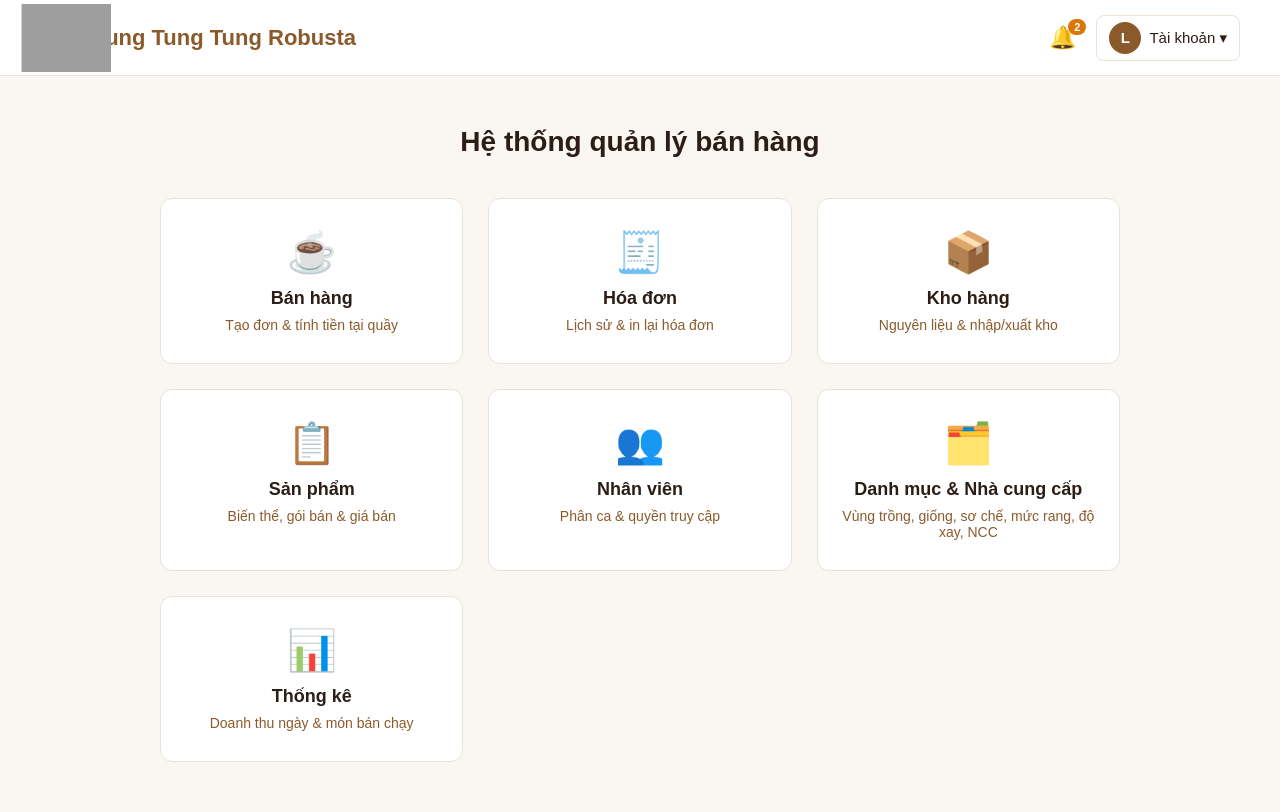
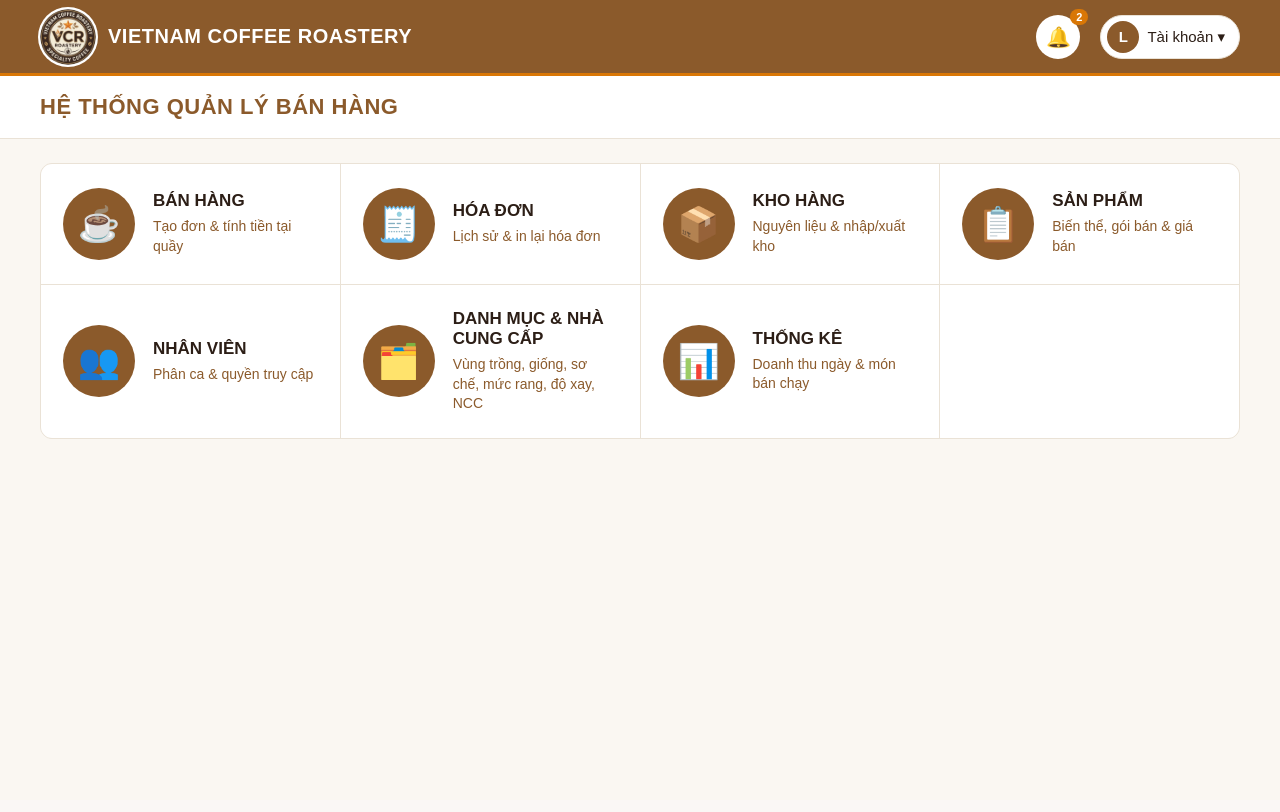
Before and after one commit to Nyxron404/NHOM4_JAV102, a Java web app: page /index.html in a window 1280 px wide. After the commit the page ends 439 px from the top, so only its background shows below. Run offline with Tomcat 11, a stand-in JSP engine, Linux system fonts and the light colour scheme; grey boxes are pictures that could not be loaded.

Commit message:
sửa lại giao diện, đổi tên và logo, sửa 1 chút xíu cache

```diff
--- a/nhom4_website_ca_phe/src/main/webapp/assets/css/index.css
+++ b/nhom4_website_ca_phe/src/main/webapp/assets/css/index.css
@@ -1,59 +1,105 @@
-/* ===== NỘI DUNG CHÍNH ===== */
-.main {
-  max-width: 1000px;
-  margin: 50px auto;
-  padding: 0 20px;
+/* ===== THANH TIÊU ĐỀ (dải ngang dưới header) ===== */
+.title-bar {
+  background-color: #ffffff;
+  border-bottom: 1px solid #eae2d6;
+  padding: 18px 40px;
 }
 
-.title {
-  text-align: center;
-  margin-bottom: 40px;
-}
-
-.title h1 {
-  font-size: 28px;
-  margin-bottom: 8px;
-}
-
-.title p {
+.title-bar h1 {
+  font-size: 22px;
+  font-weight: bold;
+  text-transform: uppercase;
+  letter-spacing: 0.5px;
   color: #8b5a2b;
 }
 
-/* Lưới 3 cột */
+/* ===== NỘI DUNG CHÍNH ===== */
+.main {
+  padding: 24px 40px 40px;
+}
+
+/* Lưới ô liền nhau, ngăn bằng đường kẻ mảnh */
 .menu-grid {
   display: grid;
-  grid-template-columns: repeat(3, 1fr);
-  gap: 25px;
+  grid-template-columns: repeat(4, 1fr);
+  gap: 1px;
+  background-color: #eae2d6;      /* màu đường kẻ giữa các ô */
+  border: 1px solid #eae2d6;
+  border-radius: 12px;
+  overflow: hidden;
+}
+
+/* Ô trống cuối lưới (7 ô trên lưới 4 cột) */
+.menu-grid::after {
+  content: "";
+  background-color: #ffffff;
 }
 
 .card {
-  display: block;
+  display: flex;
+  align-items: center;
+  gap: 18px;
   background-color: #ffffff;
-  border: 1px solid #eae2d6;
-  border-radius: 12px;
-  padding: 30px 20px;
-  text-align: center;
+  padding: 24px 22px;
+  min-height: 120px;
   transition: 0.2s;
 }
 
 .card:hover {
-  border-color: #d97706;
-  transform: translateY(-4px);
-  box-shadow: 0 6px 16px rgba(217, 119, 6, 0.15);
+  background-color: #fffaf3;
+  box-shadow: inset 0 -3px 0 #d97706;
 }
 
+/* Icon nằm trong vòng tròn nâu */
 .card-icon {
-  font-size: 40px;
-  margin-bottom: 12px;
+  flex-shrink: 0;
+  width: 72px;
+  height: 72px;
+  border-radius: 50%;
+  background-color: #8b5a2b;
+  font-size: 34px;
+  display: flex;
+  align-items: center;
+  justify-content: center;
+  transition: 0.2s;
+}
+
+.card:hover .card-icon {
+  background-color: #d97706;
 }
 
 .card-title {
-  font-size: 18px;
+  font-size: 17px;
   font-weight: bold;
-  margin-bottom: 8px;
+  text-transform: uppercase;
+  margin-bottom: 6px;
 }
 
 .card-desc {
   font-size: 14px;
   color: #8b5a2b;
+  line-height: 1.4;
 }
+
+/* ===== MÀN HÌNH NHỎ ===== */
+@media (max-width: 1100px) {
+  .menu-grid {
+    grid-template-columns: repeat(2, 1fr);
+  }
+}
+
+@media (max-width: 640px) {
+  .title-bar,
+  .main {
+    padding-left: 16px;
+    padding-right: 16px;
+  }
+
+  .menu-grid {
+    grid-template-columns: 1fr;
+  }
+
+  .menu-grid::after {
+    display: none;
+  }
+}
--- a/nhom4_website_ca_phe/src/main/webapp/assets/css/shared.css
+++ b/nhom4_website_ca_phe/src/main/webapp/assets/css/shared.css
@@ -15,10 +15,10 @@ a {
   color: inherit;
 }
 
-/* ===== HEADER ===== */
+/* ===== HEADER (thanh ngang màu nâu) ===== */
 .header {
-  background-color: #ffffff;
-  border-bottom: 1px solid #eae2d6;
+  background-color: #8b5a2b;
+  border-bottom: 3px solid #d97706;
   padding: 0 40px;          /* Bỏ padding trên/dưới để header gọn lại */
   height: 76px;             /* Cố định chiều cao header để không bao giờ bị phình */
   display: flex;
@@ -28,13 +28,15 @@ a {
 }
 
 .logo {
-  font-size: 22px;
+  font-size: 20px;
   font-weight: bold;
-  color: #8b5a2b;
+  letter-spacing: 0.5px;
+  color: #ffffff;
+  gap: 12px;
   display: flex;
   align-items: center; /* Căn giữa logo và tên thương hiệu */
   justify-content: center;
-  padding: 16px 0;
+  padding: 0;
 }
 
 .header-right {
@@ -43,17 +45,28 @@ a {
   gap: 20px;
 }
 
-/* Thông báo */
+/* Thông báo: nút tròn trắng */
 .notify {
   position: relative;
-  font-size: 22px;
+  font-size: 20px;
   cursor: pointer;
+  width: 44px;
+  height: 44px;
+  border-radius: 50%;
+  background-color: #ffffff;
+  display: flex;
+  align-items: center;
+  justify-content: center;
+}
+
+.notify:hover {
+  box-shadow: 0 0 0 3px rgba(255, 255, 255, 0.35);
 }
 
 .notify-count {
   position: absolute;
   top: -6px;
-  right: -10px;
+  right: -8px;
   background-color: #d97706;
   color: #ffffff;
   font-size: 11px;
@@ -71,9 +84,9 @@ a {
   display: flex;
   align-items: center;
   gap: 8px;
-  padding: 6px 12px;
+  padding: 5px 14px 5px 6px;
   border: 1px solid #eae2d6;
-  border-radius: 8px;
+  border-radius: 24px;
   background-color: #ffffff;
   cursor: pointer;
   font-size: 15px;
@@ -193,11 +206,12 @@ a {
   color: #ffffff;
 }
 .logo img {
-  height: 40px;             /* Giữ khung chiếm chỗ nhỏ hơn chiều cao header */
-  width: auto;
+  height: 56px;
+  width: 56px;
+  border-radius: 50%;
+  background-color: #ffffff;
+  box-shadow: 0 0 0 2px #ffffff;
   object-fit: contain;
-  transform: scale(1.7);    /* Phóng to nhân vật lên 1.7 lần mà không làm phình header */
-  transform-origin: center; /* Phóng to từ tâm (hoặc đổi thành 'top center' nếu muốn chân thò xuống dưới header) */
 }
 
 /* ===== NÚT VỀ TRANG CHỦ ===== */
@@ -220,3 +234,33 @@ a {
     border-color: #D97706;
     color: #D97706;
 }
+/* ===== HEADER TRÊN MÀN HÌNH NHỎ ===== */
+@media (max-width: 640px) {
+  .header {
+    padding: 0 16px;
+  }
+
+  .logo {
+    font-size: 14px;
+    gap: 8px;
+  }
+
+  .logo img {
+    height: 44px;
+    width: 44px;
+  }
+
+  .header-right {
+    gap: 12px;
+  }
+
+  .account-btn {
+    white-space: nowrap;
+    font-size: 13px;
+  }
+}
+
+/* Logo + tên thương hiệu là link về trang chủ */
+a.logo:hover {
+  opacity: 0.9;
+}
--- a/nhom4_website_ca_phe/src/main/webapp/assets/js/shared.js
+++ b/nhom4_website_ca_phe/src/main/webapp/assets/js/shared.js
@@ -1,7 +1,11 @@
+// Đường dẫn logo và trang chủ tính theo vị trí file shared.js (dùng được cho cả index.html và pages/*.html)
+const LOGO_SRC = new URL("../img/logo.png", document.currentScript.src).href;
+const HOME_URL = new URL("../../index.html", document.currentScript.src).href;
+
 function renderHeader() {
     const header = `<!-- HEADER -->
     <header class="header">
-        <div class="logo"><img src="https://res.cloudinary.com/v8tued67/image/upload/v1794839228/Gemini_Generated_Image_p421a8p421a8p421_1.png"> Tung Tung Tung Robusta</div>
+        <a href="${HOME_URL}" class="logo" title="Về trang chủ"><img src="${LOGO_SRC}" alt="VCR Roastery"> VIETNAM COFFEE ROASTERY</a>
 
         <div class="header-right">
             <!-- Thông báo -->
@@ -45,6 +49,19 @@ function renderHeader() {
     if (el) el.innerHTML = header;   // trang nào không có <div id="header"> thì bỏ qua
 }
 renderHeader();
+
+// Mở/đóng menu "Tài khoản". Trang nào đã tự viết toggleMenu thì giữ nguyên bản của trang đó;
+// các trang chưa có (Bán hàng, Hóa đơn) thì dùng bản này để bấm "Tài khoản" không bị lỗi.
+if (typeof window.toggleMenu !== "function") {
+    window.toggleMenu = function () {
+        const menu = document.getElementById("accountMenu");
+        if (menu) menu.classList.toggle("show");
+    };
+    window.addEventListener("click", function (e) {
+        const menu = document.getElementById("accountMenu");
+        if (menu && !e.target.closest(".account")) menu.classList.remove("show");
+    });
+}
 function renderHome() {
     const home = `<!-- Nút về trang chủ -->
       <div class="home-bar">
--- a/nhom4_website_ca_phe/src/main/webapp/index.html
+++ b/nhom4_website_ca_phe/src/main/webapp/index.html
@@ -3,61 +3,74 @@
   <head>
     <meta charset="UTF-8" />
     <meta name="viewport" content="width=device-width, initial-scale=1.0" />
-    <link rel="stylesheet" href="assets/css/index.css" />
-    <link rel="stylesheet" href="assets/css/shared.css" />
+    <link rel="stylesheet" href="assets/css/index.css?v=20261119" />
+    <link rel="stylesheet" href="assets/css/shared.css?v=20261119" />
     <title>Trang chủ - Quản lý bán hàng</title>
   </head>
   <body on>
     <div id="header"></div>
-    <!-- NỘI DUNG CHÍNH -->
-    <div class="main">
-      <div class="title">
+    <!-- THANH TIÊU ĐỀ -->
+    <div class="title-bar">
       <h1>Hệ thống quản lý bán hàng</h1>
     </div>
 
+    <!-- NỘI DUNG CHÍNH -->
+    <div class="main">
       <div class="menu-grid">
         <a href="pages/longdtta00178.html" class="card">
           <div class="card-icon">☕</div>
+          <div class="card-body">
             <div class="card-title">Bán hàng</div>
             <div class="card-desc">Tạo đơn &amp; tính tiền tại quầy</div>
+          </div>
         </a>
 
         <a href="pages/longdtta001782.html" class="card">
           <div class="card-icon">🧾</div>
+          <div class="card-body">
             <div class="card-title">Hóa đơn</div>
             <div class="card-desc">Lịch sử &amp; in lại hóa đơn</div>
+          </div>
         </a>
 
         <a href="kho-hang.html" class="card">
           <div class="card-icon">📦</div>
+          <div class="card-body">
             <div class="card-title">Kho hàng</div>
             <div class="card-desc">Nguyên liệu &amp; nhập/xuất kho</div>
+          </div>
         </a>
 
         <a href="pages/minhpvth08530.html" class="card">
           <div class="card-icon">📋</div>
+          <div class="card-body">
             <div class="card-title">Sản phẩm</div>
             <div class="card-desc">Biến thể, gói bán &amp; giá bán</div>
+          </div>
         </a>
 
         <a href="nhan-vien.html" class="card">
           <div class="card-icon">👥</div>
+          <div class="card-body">
             <div class="card-title">Nhân viên</div>
             <div class="card-desc">Phân ca &amp; quyền truy cập</div>
+          </div>
         </a>
 
         <a href="pages/hieulnmth08470.html" class="card">
           <div class="card-icon">🗂️</div>
+          <div class="card-body">
             <div class="card-title">Danh mục &amp; Nhà cung cấp</div>
-          <div class="card-desc">
-            Vùng trồng, giống, sơ chế, mức rang, độ xay, NCC
+            <div class="card-desc">Vùng trồng, giống, sơ chế, mức rang, độ xay, NCC</div>
           </div>
         </a>
 
         <a href="thong-ke.html" class="card">
           <div class="card-icon">📊</div>
+          <div class="card-body">
             <div class="card-title">Thống kê</div>
             <div class="card-desc">Doanh thu ngày &amp; món bán chạy</div>
+          </div>
         </a>
       </div>
     </div>
@@ -75,6 +88,6 @@
         }
       };
     </script>
-    <script src="./assets/js/shared.js"></script>
+    <script src="./assets/js/shared.js?v=20261119"></script>
   </body>
 </html>
--- a/nhom4_website_ca_phe/src/main/webapp/pages/longdtta001782.html
+++ b/nhom4_website_ca_phe/src/main/webapp/pages/longdtta001782.html
@@ -3,8 +3,8 @@
   <head>
     <meta charset="UTF-8" />
     <meta name="viewport" content="width=device-width, initial-scale=1.0" />
-    <link rel="stylesheet" href="../assets/css/shared.css" />
-    <link rel="stylesheet" href="../assets/css/longdtta00178.css" />
+    <link rel="stylesheet" href="../assets/css/shared.css?v=20261119" />
+    <link rel="stylesheet" href="../assets/css/longdtta00178.css?v=20261119" />
     <title>Hóa đơn bán hàng</title>
   </head>
   <body>
@@ -233,6 +233,6 @@
       </div>
     </div>
 
-    <script src="../assets/js/shared.js"></script>
+    <script src="../assets/js/shared.js?v=20261119"></script>
   </body>
 </html>
```
Also changed, not shown: nhom4_website_ca_phe/src/main/java/filters/NoCacheFilter.java (added, +29 -0 lines), nhom4_website_ca_phe/src/main/webapp/pages/hieulnmth08470.html (+4 -4 lines), nhom4_website_ca_phe/src/main/webapp/pages/longdtta00178.html (+4 -4 lines), nhom4_website_ca_phe/src/main/webapp/pages/minhpvth08530.html (+4 -4 lines), nhom4_website_ca_phe/src/main/webapp/assets/img/logo.png (added), 1 other file. Lines whose indentation alone changed are shown as unchanged.
